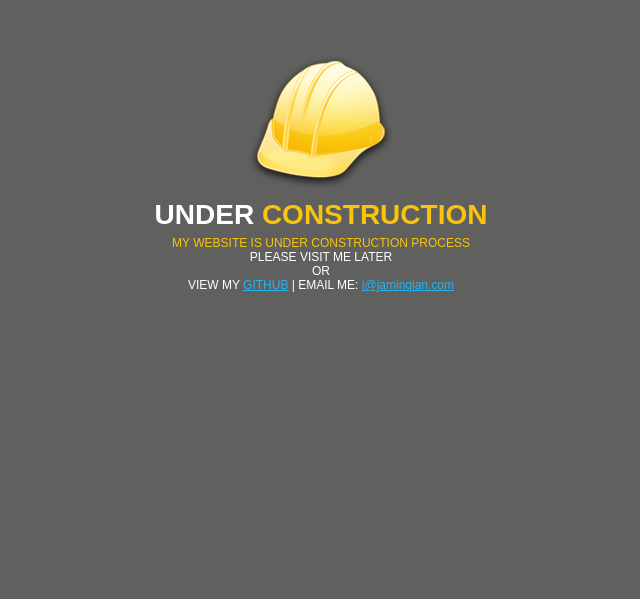
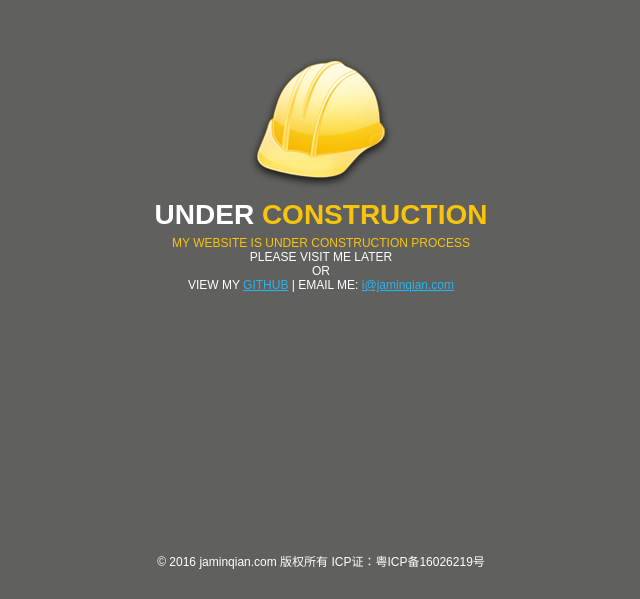
Before and after one commit to JaminQ/JaminQ.github.io, a plain HTML site: page index.html in a window 1280 px wide. Shown: the part 201-800 px from the top of the page, without its empty margins (319-959 px from the left). Drawn offline with Linux system fonts and the light colour scheme.

Commit message:
add foot

```diff
--- a/css/home.css
+++ b/css/home.css
@@ -27,28 +27,49 @@ body {
     height: 300px;
 }
 
-h1 {
+#wrapper h1 {
     margin: 145px 0 0 0;
     font-size: 28px;
     font-weight: bold;
 }
 
-h1 span {
+#wrapper h1 span {
     color: #f9c40b;
 }
 
-h2 {
+#wrapper h2 {
     font: 12px arial, Helvetica, sans-serif;
     color: #f9c40b;
     font-weight: 100;
 }
 
-h3, p {
+#wrapper h3, p {
     font: 12px arial, Helvetica, sans-serif;
     color: white;
     font-weight: 100;
 }
 
-a {
+#wrapper a {
     color: #29B4F0;
 }
+
+#foot {
+    position: absolute;
+    bottom: 30px;
+    text-align: center;
+    width: 100%;
+    font-family: 'Microsoft Yahei';
+}
+
+#foot #copyright {
+    margin: 0 auto;
+}
+
+#foot #copyright a {
+    color: white;
+    text-decoration: none;
+}
+
+#foot #copyright a:hover {
+    text-decoration: underline;
+}
--- a/index.html
+++ b/index.html
@@ -13,5 +13,8 @@
         <p>OR</p>
         <h3>VIEW MY <a href="https://github.com/JaminQ">GITHUB</a> | EMAIL ME: <a href="mailto:i@jaminqian.com">i@jaminqian.com</a></h3>
     </div>
+    <div id="foot">
+        <p id="copyright">&copy 2016 jaminqian.com 版权所有 ICP证：<a href="http://www.miitbeian.gov.cn/" target="_blank">粤ICP备16026219号</a></p>
+    </div>
 </body>
 </html>
```
